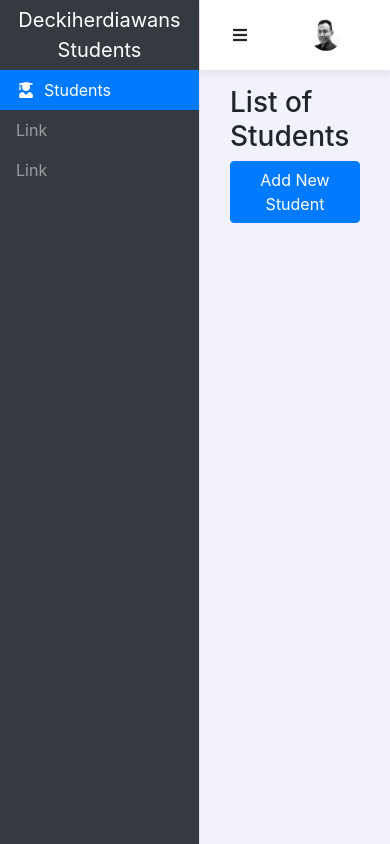
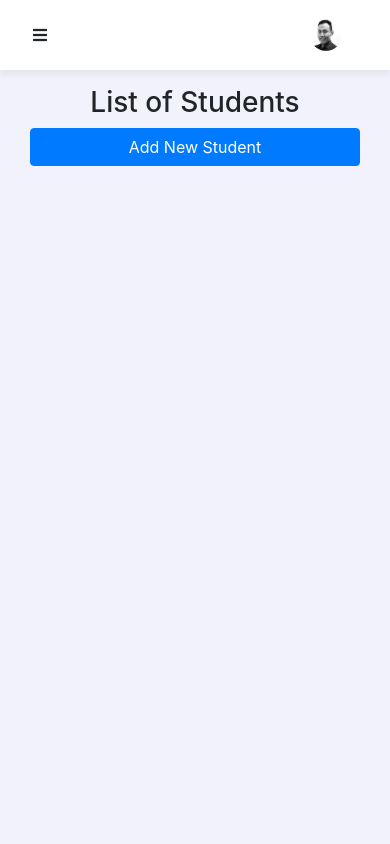
Before and after one commit to decki-id/myportfolio, a Laravel app: page /myportfolio/students in a window 390 px wide. Run offline with Laravel 8, Linux system fonts and the light colour scheme; data that the repository does not hold is empty.

Commit message:
Update responsive sidebar.

```diff
--- a/public/css/students.css
+++ b/public/css/students.css
@@ -1,6 +1,14 @@
+@font-face {
+    font-family: Viga;
+    src: url(../assets/fonts/Viga-Regular.otf) format("opentype");
+}
+
 body {
     background-color: #f2f2fc;
 }
+
+
+/* Sidebar */
 
 .students-sidebar {
     width: 200px;
@@ -13,11 +21,8 @@ body {
     border-right: 1px solid #e8dfec;
 }
 
-.students-sidebar.hide {
-    left: -200px;
-}
-
 .navbar-brand {
+    font-family: Viga;
     margin: 5px 0 5px 0;
     padding: 0;
 }
@@ -40,19 +45,20 @@ body {
     padding: 18px !important;
 }
 
+
+/* Topbar */
+
 .navbar-side {
     height: 70px;
     left: 200px;
     padding: 0 30px 0 30px;
     box-shadow: 0 5px 5px 0 rgba(128, 128, 128, .1);
-}
-
-.navbar-side.hide {
-    left: 0;
+    z-index: 5;
 }
 
 .nav-toggler {
     cursor: pointer;
+    display: none;
 }
 
 .user-avatar-md {
@@ -79,6 +85,9 @@ body {
     border-radius: 2px 2px 0 0;
 }
 
+
+/* Container */
+
 .students {
     position: absolute;
     top: 70px;
@@ -88,35 +97,91 @@ body {
     display: block;
 }
 
-.students.hide {
-    left: 0;
+.col-button {
+    text-align: right;
 }
 
 
 /* Responsive */
 
+@media (max-width: 500px) {
+    .col-header {
+        text-align: center;
+    }
+
+    .col-button {
+        text-align: center;
+    }
+
+    .btn {
+        display: block;
+    }
+
+    .navbar-expand-sm {
+        -ms-flex-flow: row nowrap;
+        flex-flow: row nowrap;
+        -ms-flex-pack: start;
+        justify-content: flex-start;
+    }
+
+    .navbar-expand-sm .navbar-nav {
+        -ms-flex-direction: row;
+        flex-direction: row;
+    }
+
+    .navbar-expand-sm .navbar-nav .dropdown-menu {
+        position: absolute;
+    }
+
+    .navbar-expand-sm .navbar-nav .nav-link {
+        padding-right: 0.5rem;
+        padding-left: 0.5rem;
+    }
+
+    .navbar-expand-sm>.container,
+    .navbar-expand-sm>.container-fluid,
+    .navbar-expand-sm>.container-sm,
+    .navbar-expand-sm>.container-md,
+    .navbar-expand-sm>.container-lg,
+    .navbar-expand-sm>.container-xl {
+        -ms-flex-wrap: nowrap;
+        flex-wrap: nowrap;
+    }
+
+    .navbar-expand-sm .navbar-collapse {
+        display: -ms-flexbox !important;
+        display: flex !important;
+        -ms-flex-preferred-size: auto;
+        flex-basis: auto;
+    }
+
+    .navbar-expand-sm .navbar-toggler {
+        display: none;
+    }
+}
+
 @media (max-width: 991px) {
+    .nav-toggler {
+        display: block;
+    }
+
+    .nav-toggler.click {
+        padding-left: 200px;
+    }
+
     .students-sidebar {
+        left: -200px;
+    }
+
+    .students-sidebar.click {
         left: 0;
     }
 
-    .students-sidebar.hide {
-        left: -200px;
-    }
-
     .navbar-side {
-        left: 200px;
-    }
-
-    .navbar-side.hide {
         left: 0;
     }
 
     .students {
-        left: 200px;
-    }
-
-    .students.hide {
         left: 0;
     }
 }
--- a/public/css/style.css
+++ b/public/css/style.css
@@ -613,6 +613,7 @@ body {
     margin-bottom: 15px;
 }
 
+
 /* Lightbox */
 
 .lightbox {
--- a/public/js/students.js
+++ b/public/js/students.js
@@ -2,16 +2,14 @@
 
 const
     navTogglerButton = document.querySelector(".nav-toggler"),
-    studentSidebar = document.querySelector(".students-sidebar"),
-    navSide = document.querySelector(".navbar-side"),
-    students = document.querySelector(".students");
+    studentSidebar = document.querySelector(".students-sidebar");
+
 
 navTogglerButton.addEventListener("click", () => {
     sidebarSectionTogglerButton();
 })
 
 function sidebarSectionTogglerButton() {
-    studentSidebar.classList.toggle("hide");
-    navSide.classList.toggle("hide");
-    students.classList.toggle("hide");
+    navTogglerButton.classList.toggle("click");
+    studentSidebar.classList.toggle("click");
 }
--- a/resources/views/myportfolio/students/index.blade.php
+++ b/resources/views/myportfolio/students/index.blade.php
@@ -5,8 +5,8 @@
 @section('section')
     <div class="students">
         <div class="row mt-3 mb-3">
-            <div class="col-sm-6"><h3>List of Students</h3></div>
-            <div class="col-sm-6 text-right"><a href="/myportfolio/students/create" class="btn btn-primary">Add New Student</a></div>
+            <div class="col-sm-6 col-header"><h3>List of Students</h3></div>
+            <div class="col-sm-6 col-button"><a href="/myportfolio/students/create" class="btn btn-primary">Add New Student</a></div>
         </div>
         @if (session('status'))
             <div class="alert alert-success">
```
